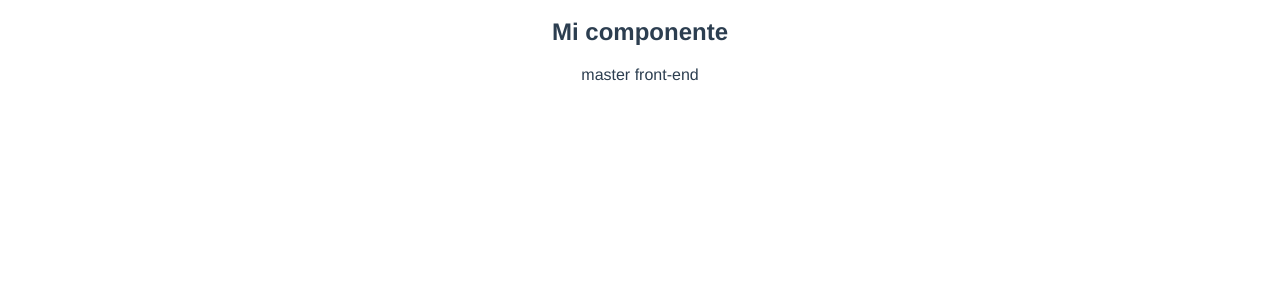
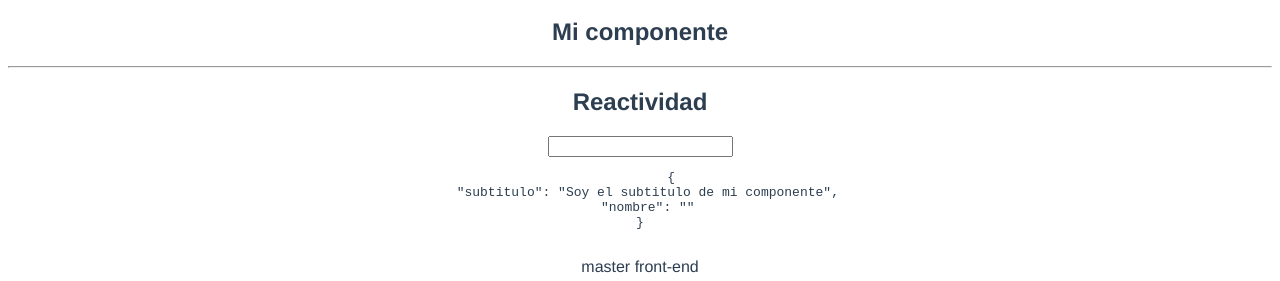
Before and after one commit to jhreyes483/front-end-vue, a Vue app in the folder proyect-vue/: page /mi-componente in a window 1280 px wide. Shown: the part 1499-1780 px from the top of the page. Before the commit the page ends 1591 px from the top, so only its background shows below. Built offline with nearby package versions, Linux system fonts and the light colour scheme.

Commit message:
ver toda la data y v-model

```diff
--- a/proyect-vue/src/components/MyComponent.vue
+++ b/proyect-vue/src/components/MyComponent.vue
@@ -1,6 +1,17 @@
 <template>
     <section id="content">
         <h2>Mi componente</h2>
+
+
+        <hr>
+        <h2>Reactividad</h2>
+        <div class="col-md-4 mx-auto">
+            <input type="text" v-model="nombre" class="form-control">
+        </div>
+       <b>{{ nombre }}</b>
+       <pre>
+        {{ $data }}
+       </pre>
     </section>
 </template>
 
@@ -9,7 +20,8 @@ export default {
     name: "MiComponent",
     data() {
         return {
-            subtitulo: 'Soy el subtitulo de mi componente'
+            subtitulo: 'Soy el subtitulo de mi componente',
+            nombre: ''
         }
     }
 }
```
